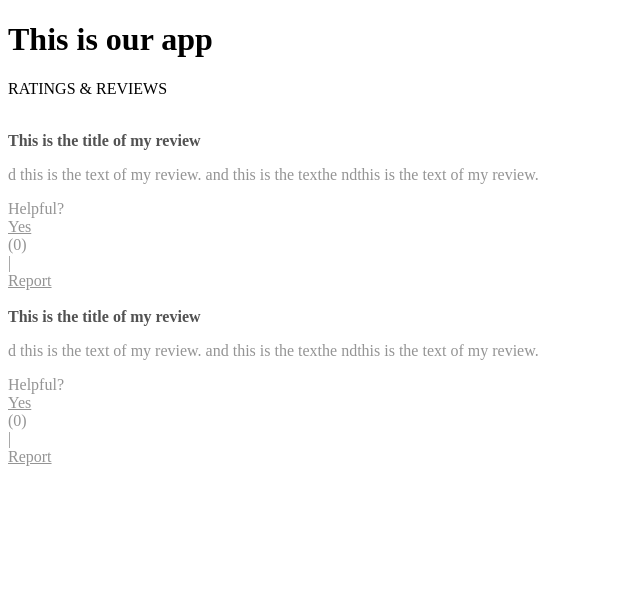
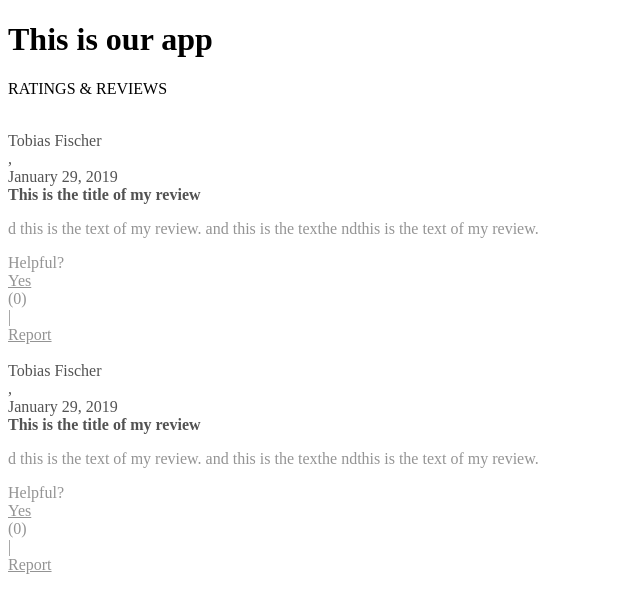
Before and after one commit to tobiasafischer/Project-Catwalk-FEC, a React app: page / in a window 1280 px wide. Shown: the top 612 px of the page, without its empty margins (0-640 px from the left). Built offline with nearby package versions, Linux system fonts and the light colour scheme; the HTML template or start-up script is replaced by a standard one.

Commit message:
Aligned stars with other item may need to refactor star div using something other than position: absolute ?

```diff
--- a/client/src/components/R-and-R/components/review-tile.jsx
+++ b/client/src/components/R-and-R/components/review-tile.jsx
@@ -10,8 +10,11 @@ function ReviewTile(props) {
     return Math.floor(star * 4);
   }
 
+  // eslint-disable-next-line consistent-return
   function isVerified(verified) {
-    return verified ? <i className="bi bi-check-circle-fill" /> : '';
+    if (verified) {
+      return <i className="bi bi-check-circle-fill" />;
+    }
   }
 
   const [{ stars }] = useState(props);
@@ -20,20 +23,21 @@ function ReviewTile(props) {
   const [{ body }] = useState(props);
   const [positiveReviews, setPositiveReviews] = useState(0);
   const [reportCount, setReportCount] = useState(0);
-  const [{ name }] = useState(props);
-  const [{ date }] = useState(props);
-  const [{ verified }] = useState(props);
+  const [name] = useState('Tobias Fischer');
+  const [date] = useState('January 29, 2019');
+  const [verified] = useState(true);
 
   return (
     <div className="review-tile">
       <Card style={{ color: '#525252' }}>
-        <div id="star" className="mt-2">
+        <div id="star" className="">
           <Stars stop={20} step={4} fractions={4} initialRating={starsRounded} readOnly="true" quiet="true" />
         </div>
-        <div id="user-container">
+        <div id="user-container" className="d-inline-flex justify-content-end">
           {isVerified(verified)}
-          {name}
-          {date}
+          <div id="user-container-item" className="ml-3">{name}</div>
+          ,
+          <div id="user-container-item" className="ml-3">{date}</div>
         </div>
         <div className="mt-3" id="review-text-container">
           <Card.Title>
```
Also changed, not shown: 2 other files (tests, documents, lock files or other folders).
